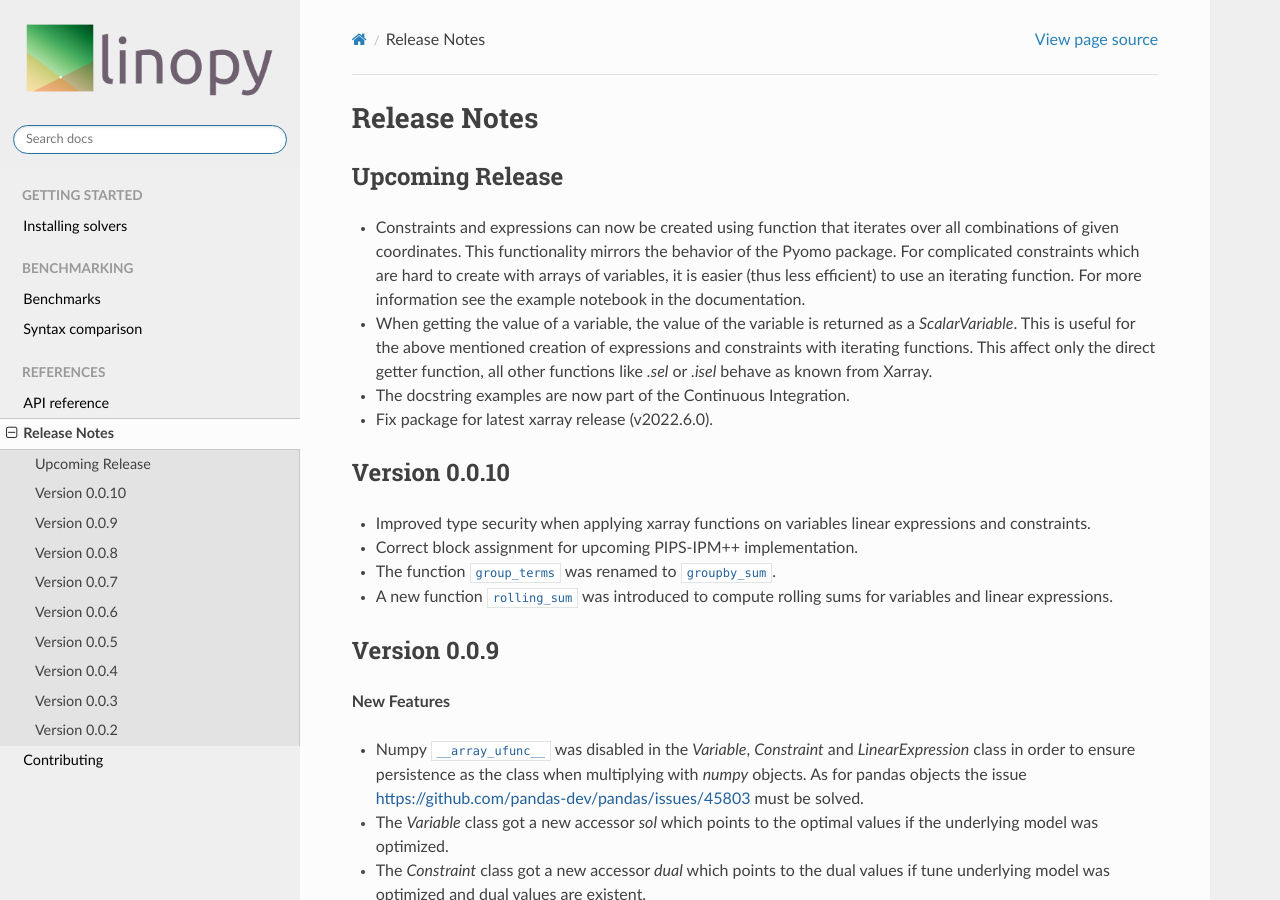
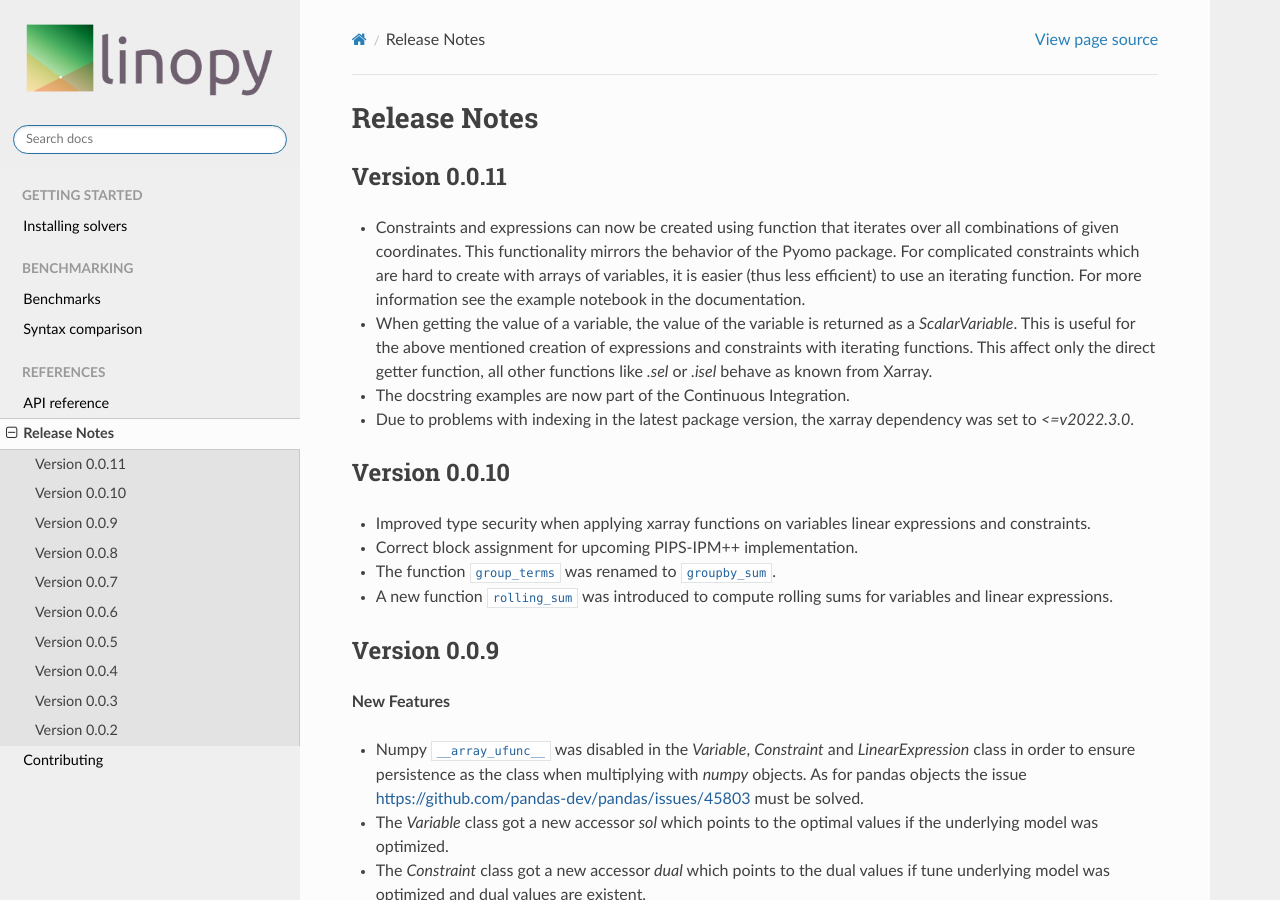
Before and after one commit to PyPSA/linopy, a Sphinx documentation site: the page built from doc/release_notes.rst, in a window 1280 px wide and 900 px high. Built offline with Sphinx 7.4.7 and the Read the Docs theme 2.0.0, drawn with Linux system fonts in a browser that asks for light colours; pages that are not in the unit, such as notebooks, are missing from menus.

Commit message:
update release notes

```diff
--- a/doc/release_notes.rst
+++ b/doc/release_notes.rst
@@ -1,13 +1,16 @@
 Release Notes
 =============
 
-Upcoming Release
-----------------
+.. Upcoming Release
+.. ----------------
+
+Version 0.0.11
+--------------
 
 * Constraints and expressions can now be created using function that iterates over all combinations of given coordinates. This functionality mirrors the behavior of the Pyomo package. For complicated constraints which are hard to create with arrays of variables, it is easier (thus less efficient) to use an iterating function. For more information see the example notebook in the documentation.
 * When getting the value of a variable, the value of the variable is returned as a `ScalarVariable`. This is useful for the above mentioned creation of expressions and constraints with iterating functions. This affect only the direct getter function, all other functions like `.sel` or `.isel` behave as known from Xarray.
 * The docstring examples are now part of the Continuous Integration.
-* Fix package for latest xarray release (v2022.6.0).
+* Due to problems with indexing in the latest package version, the xarray dependency was set to `<=v2022.3.0`.
 
 Version 0.0.10
 --------------
```
